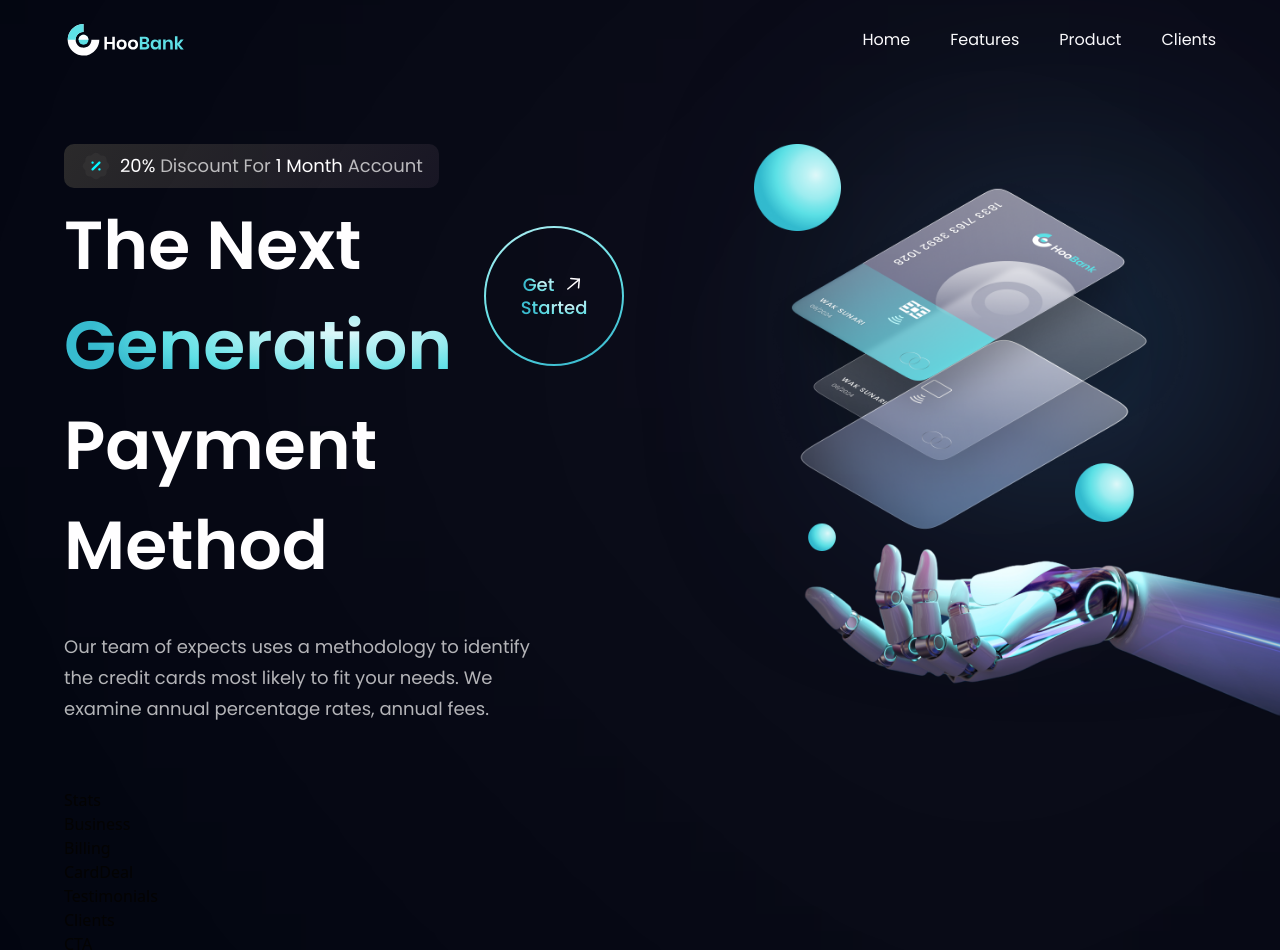
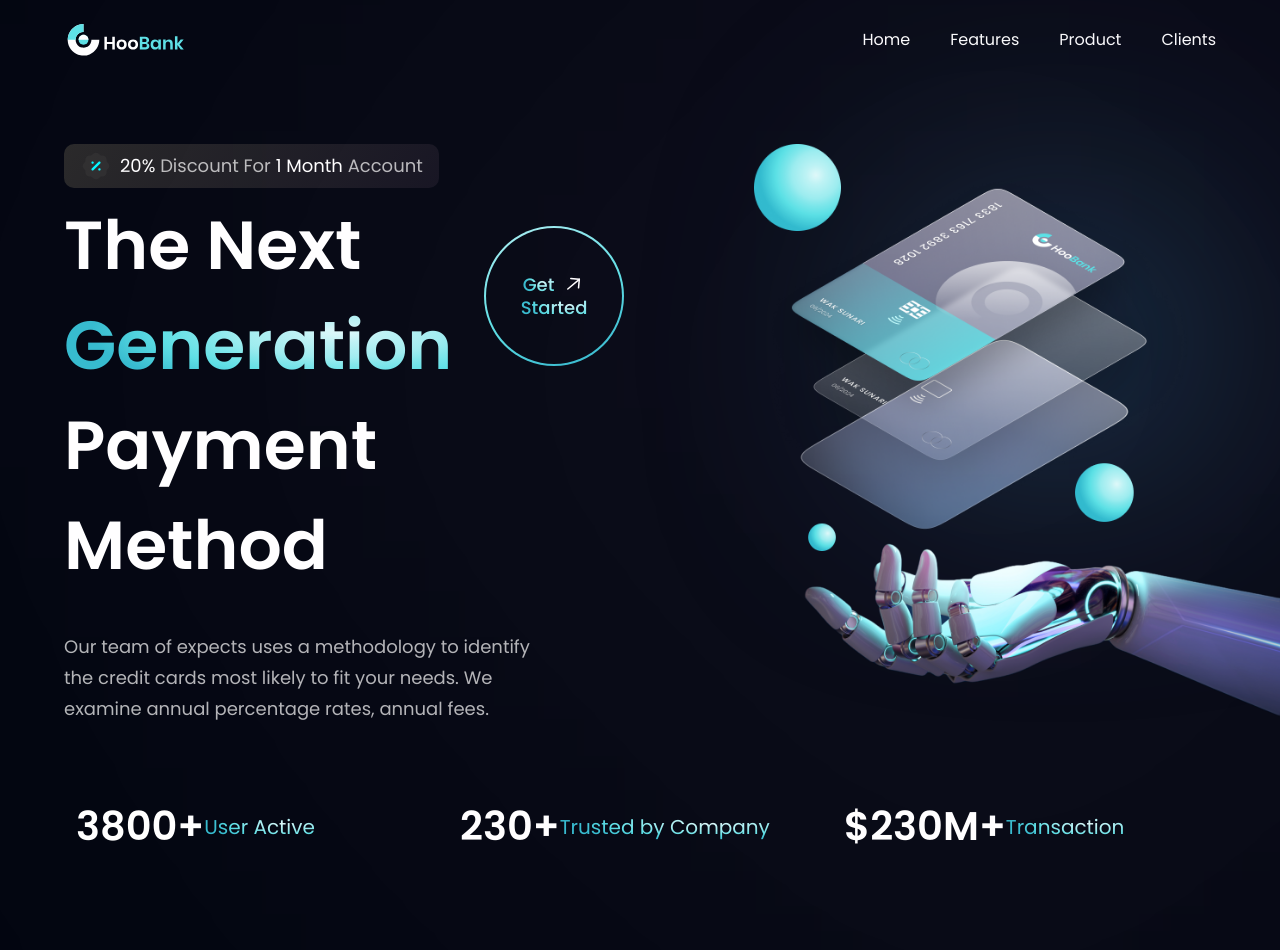
Before and after one commit to delmac-dev/bank_react_app, a React (Vite) app: page / in a window 1280 px wide. Shown: the top 950 px of the page. Built offline with nearby package versions, Linux system fonts and the light colour scheme.

Commit message:
done with the stat section

```diff
--- a/src/components/Stats.jsx
+++ b/src/components/Stats.jsx
@@ -1,9 +1,16 @@
 import React from 'react'
+import { stats } from "../constants";
+import styles from '../style';
 
-const Stats = () => {
-  return (
-    <div>Stats</div>
+const Stats = () =>(
+    <section className={`${styles.flexCenter} flex-row flex-wrap sm:mb-20 mb-6`}>
+      {stats.map((stat, index)=>(
+        <div key={stat.id} className={`flex-1 flex justify-start items-center flex-row m-3`}>
+          <h4 className='font-poppins font-semibold xs:text-[40px] text-[30px] xs:leading-[53px] leading-[43px] text-white'>{stat.value}</h4>
+          <p className='font-poppins font-normal xs:text-[20px] text-[15px] xs:leading-[26px] leading-[21px] text-gradient uppercaseml-3'>{stat.title}</p>
+        </div>
+      ))}
+    </section>
   )
-}
 
 export default Stats
```
